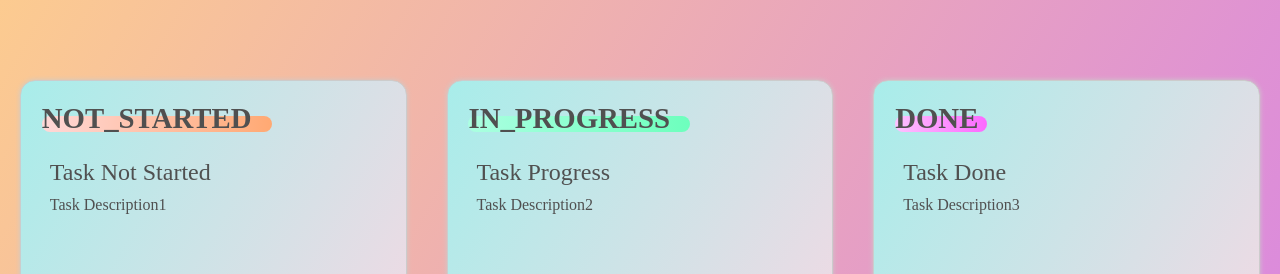
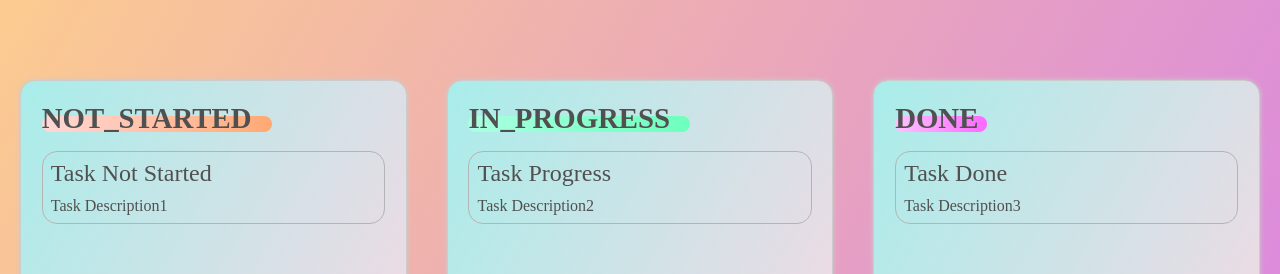
Before and after one commit to July249/kanban-board, a React (Create React App) app: page / in a window 1280 px wide. Shown: the top 274 px of the page. Built offline with nearby package versions, Linux system fonts and the light colour scheme; the HTML template or start-up script is replaced by a standard one.

Commit message:
design: adding border to indicate task item as individual

```diff
--- a/src/components/Task/Task.module.css
+++ b/src/components/Task/Task.module.css
@@ -5,6 +5,7 @@
   padding: 0.5rem;
   border-radius: 15px;
   color: var(--COLOR-TEXT);
+  border: 1px solid #b4b4b4;
 }
 
 .task:hover {
```
